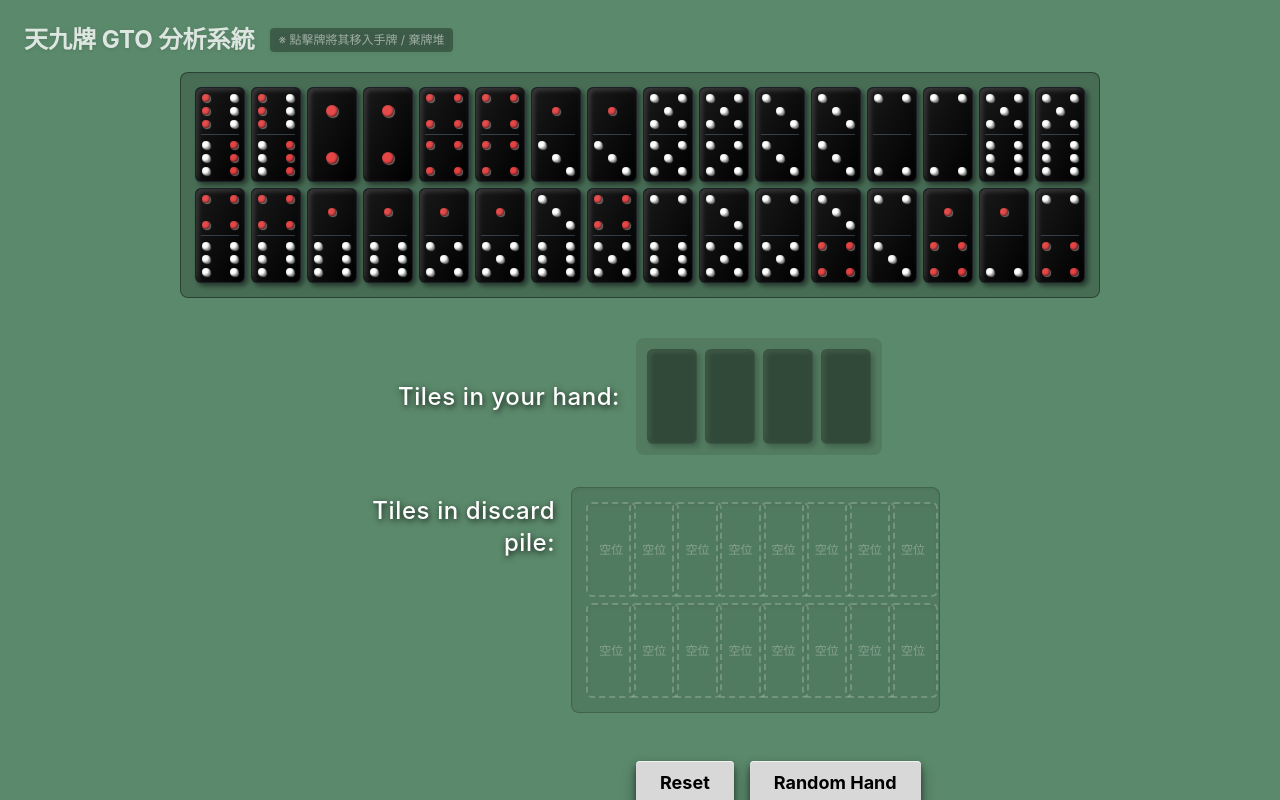
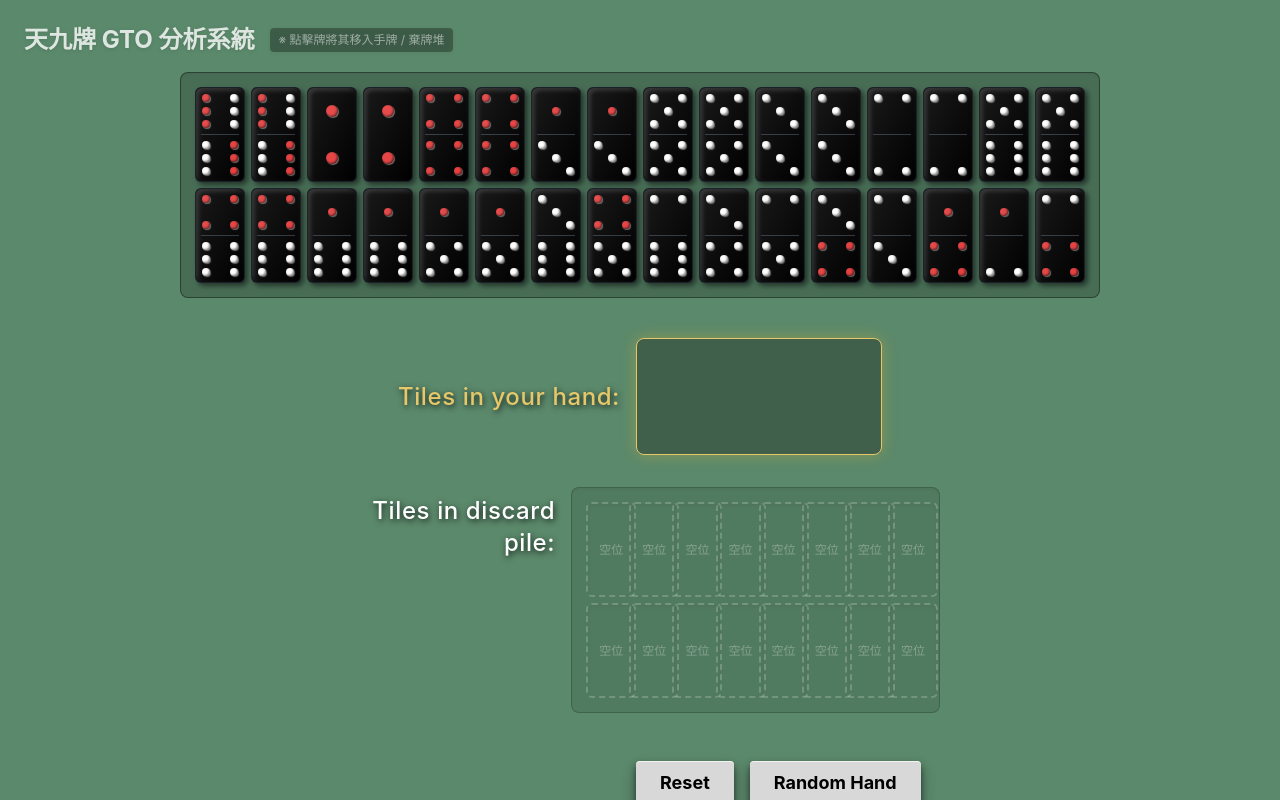
Before and after one commit to pan77775/pai_gow, a React (Vite) app: page / in a window 1280 px wide. Built offline with nearby package versions, Linux system fonts and the light colour scheme.

Commit message:
feat(ui): implement target area selection (player hand vs discard pile) and highlight active target to improve interactive tile placement experience

```diff
--- a/src/App.jsx
+++ b/src/App.jsx
@@ -6,6 +6,7 @@ function App() {
   const [playerHand, setPlayerHand] = useState([]);
   const [discardPile, setDiscardPile] = useState([]);
   const [suggestions, setSuggestions] = useState([]);
+  const [targetArea, setTargetArea] = useState('player'); // 'player' | 'discard'
 
   // 未分配的牌
   const unallocatedTiles = TILES.filter(
@@ -16,13 +17,20 @@ function App() {
     setSuggestions([]); // 任何變動都清除建議
 
     if (source === 'unallocated') {
-      if (playerHand.length < 4) {
-        setPlayerHand([...playerHand, tile]);
-      } else if (discardPile.length < 16) {
-        setDiscardPile([...discardPile, tile]);
+      if (targetArea === 'player') {
+        if (playerHand.length < 4) {
+          setPlayerHand([...playerHand, tile]);
+        } else {
+          // 若手牌已滿 4 張，自動切換到棄牌堆繼續選
+          setTargetArea('discard');
+          if (discardPile.length < 16) setDiscardPile([...discardPile, tile]);
+        }
+      } else if (targetArea === 'discard') {
+        if (discardPile.length < 16) setDiscardPile([...discardPile, tile]);
       }
     } else if (source === 'player') {
       setPlayerHand(playerHand.filter(t => t.id !== tile.id));
+      setTargetArea('player'); // 點手牌拿掉時，自動切回選手牌模式
     } else if (source === 'discard') {
       setDiscardPile(discardPile.filter(t => t.id !== tile.id));
     }
@@ -82,33 +90,48 @@ function App() {
 
           {/* Tiles in your hand */}
           <div className="flex flex-col sm:flex-row items-center justify-between xl:justify-start gap-1 lg:gap-4 w-full">
-            <h2 className="text-lg lg:text-2xl w-full sm:w-[280px] text-center xl:text-right text-white drop-shadow-[1px_2px_3px_rgba(0,0,0,0.8)] font-medium tracking-wide">
+            <h2
+              className={`text-lg lg:text-2xl w-full sm:w-[280px] text-center xl:text-right drop-shadow-[1px_2px_3px_rgba(0,0,0,0.8)] font-medium tracking-wide cursor-pointer transition-colors ${targetArea === 'player' ? 'text-casino-gold font-bold' : 'text-white hover:text-white/80'}`}
+              onClick={() => setTargetArea('player')}
+            >
               Tiles in your hand:
             </h2>
-            <div className="flex gap-1 bg-black/10 p-2 rounded-lg border border-transparent min-w-[170px] lg:min-w-[240px] justify-center">
+            <div
+              className={`flex gap-1 bg-black/10 p-2 rounded-lg border min-w-[170px] lg:min-w-[240px] justify-center cursor-pointer transition-all ${targetArea === 'player' ? 'border-casino-gold shadow-[0_0_15px_rgba(212,175,55,0.4)] bg-black/30' : 'border-transparent hover:border-white/20'}`}
+              onClick={() => setTargetArea('player')}
+            >
               {playerHand.map(tile => (
-                <Tile key={`p-${tile.id}`} tile={tile} onClick={() => handleTileClick(tile, 'player')} />
+                <Tile key={`p-${tile.id}`} tile={tile} onClick={(e) => { e.stopPropagation(); handleTileClick(tile, 'player'); }} />
               ))}
               {Array.from({ length: Math.max(0, 4 - playerHand.length) }).map((_, i) => (
-                <Tile key={`empty-p-${i}`} tile={null} />
+                <div key={`empty-p-${i}`} className="w-[35px] h-[66.5px] lg:w-[50px] lg:h-[95px] m-[1px] sm:m-[2px] opacity-0" /> // 佔位以防點擊穿透 Tile.jsx 的 empty state
               ))}
+              {/* Overlay 裝飾：避免因為只有四張牌點不到外框，讓整個 div 底色可見，並利用絕對定位覆蓋處理點擊 */}
+              {playerHand.length < 4 && (
+                <div className="absolute inset-0 pointer-events-none" />
+              )}
             </div>
           </div>
 
           {/* Discards / Dealer */}
           <div className="flex flex-col sm:flex-row items-center sm:items-start justify-between xl:justify-start gap-1 lg:gap-4 mt-1 lg:mt-2 w-full">
-            <h2 className="text-lg lg:text-2xl w-full sm:w-[280px] text-center xl:text-right text-white drop-shadow-[1px_2px_3px_rgba(0,0,0,0.8)] font-medium tracking-wide mt-0 sm:mt-2">
+            <h2
+              className={`text-lg lg:text-2xl w-full sm:w-[280px] text-center xl:text-right drop-shadow-[1px_2px_3px_rgba(0,0,0,0.8)] font-medium tracking-wide mt-0 sm:mt-2 cursor-pointer transition-colors ${targetArea === 'discard' ? 'text-casino-gold font-bold' : 'text-white hover:text-white/80'}`}
+              onClick={() => setTargetArea('discard')}
+            >
               Tiles in discard pile:
             </h2>
-            <div className="grid grid-cols-8 gap-[2px] bg-black/10 p-2 lg:p-3 rounded-lg border border-black/20 w-max mx-auto xl:mx-0 shadow-inner">
+            <div
+              className={`grid grid-cols-8 gap-[2px] bg-black/10 p-2 lg:p-3 rounded-lg border w-max mx-auto xl:mx-0 transition-all cursor-pointer ${targetArea === 'discard' ? 'border-casino-gold shadow-[0_0_15px_rgba(212,175,55,0.4)] bg-black/30' : 'border-black/20 hover:border-white/20 shadow-inner'}`}
+              onClick={() => setTargetArea('discard')}
+            >
               {discardPile.map(tile => (
-                <Tile key={`d-${tile.id}`} tile={tile} onClick={() => handleTileClick(tile, 'discard')} />
+                <Tile key={`d-${tile.id}`} tile={tile} onClick={(e) => { e.stopPropagation(); handleTileClick(tile, 'discard'); }} />
               ))}
               {Array.from({ length: Math.max(0, 16 - discardPile.length) }).map((_, i) => (
                 <div
                   key={`empty-d-${i}`}
-                  className="w-[35px] h-[66.5px] lg:w-[50px] lg:h-[95px] rounded-md border-2 border-dashed border-white/20 hover:bg-black/20 m-[1px] sm:m-[2px] flex items-center justify-center text-white/30 text-[10px] lg:text-xs cursor-pointer shadow-inner transition-colors"
-                  onClick={() => alert("從上方未分配區點擊加入")}
+                  className="w-[35px] h-[66.5px] lg:w-[50px] lg:h-[95px] rounded-md border-2 border-dashed border-white/20 m-[1px] sm:m-[2px] flex items-center justify-center text-white/30 text-[10px] lg:text-xs shadow-inner transition-colors pointer-events-none"
                 >
                   空位
                 </div>
```
